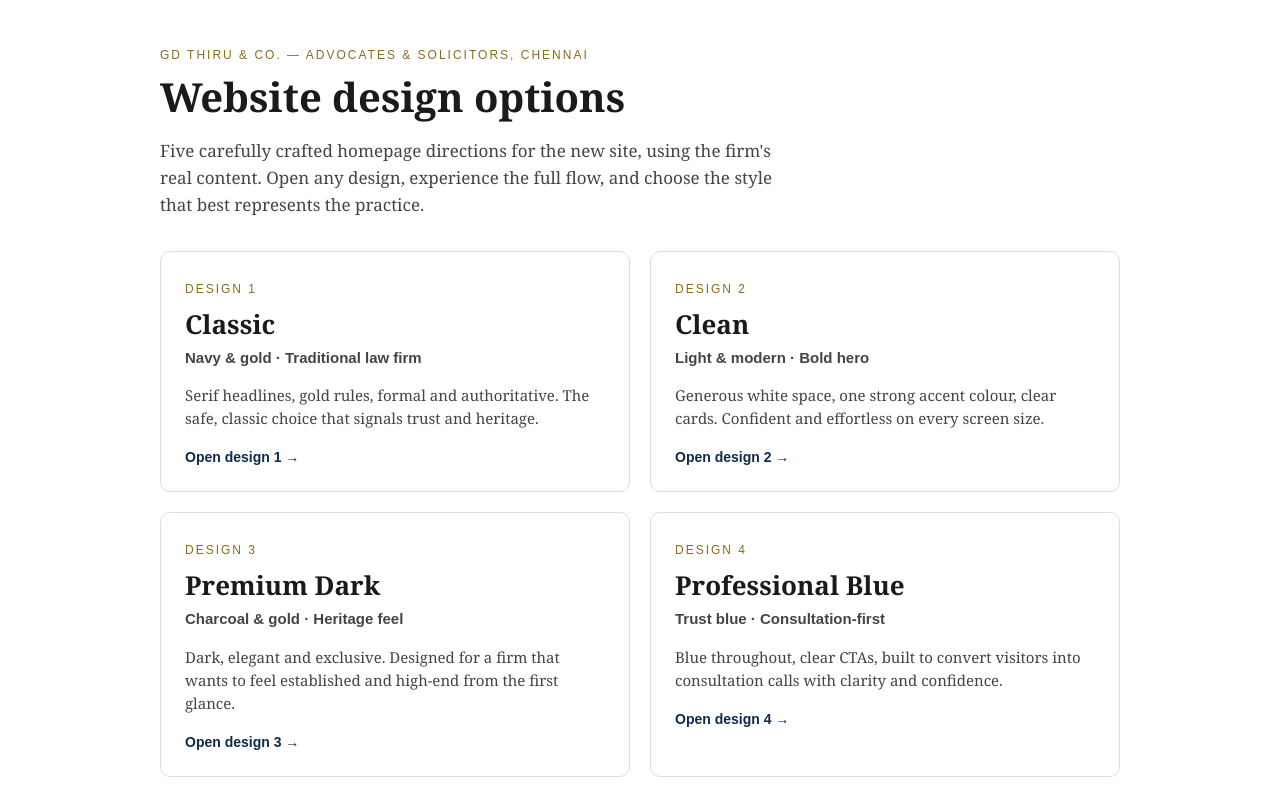
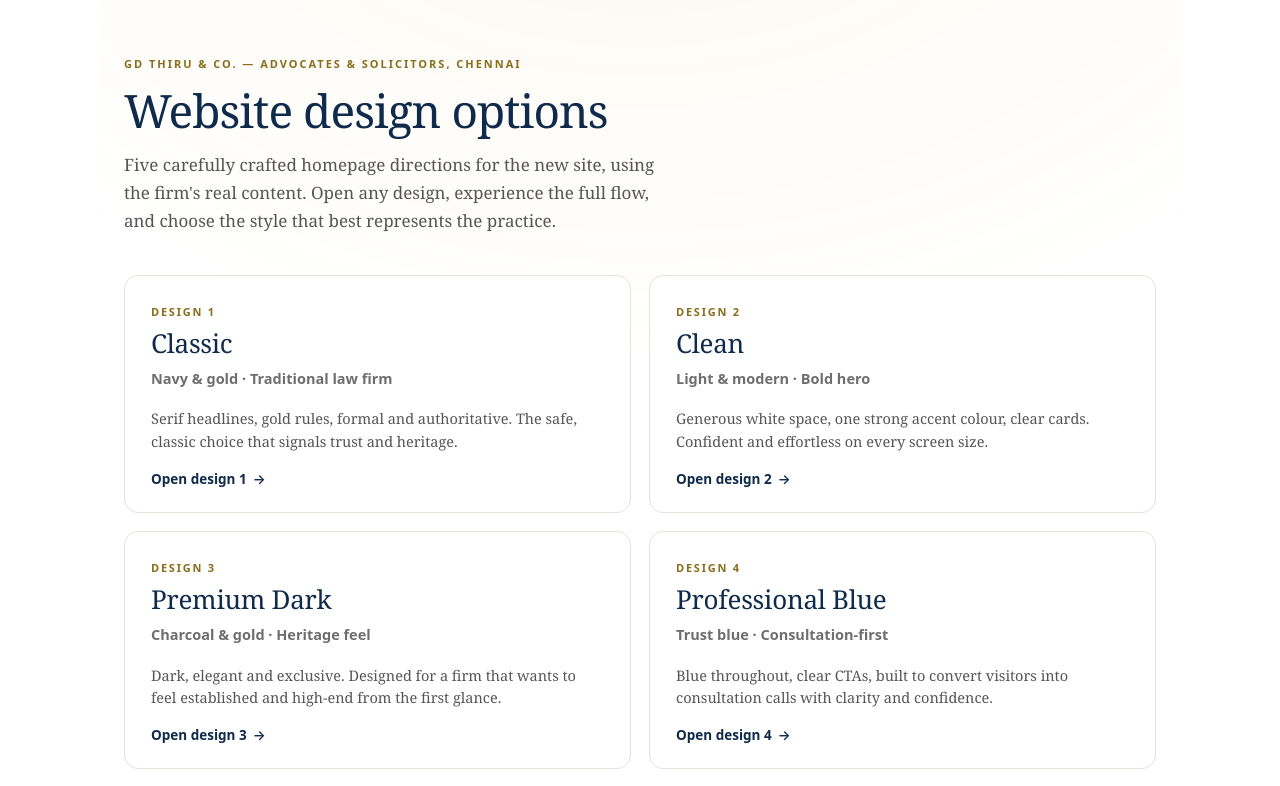
Before and after one commit to SanthoshKumar020/gdthiru-designs, a Next.js app: page / in a window 1280 px wide. Shown: the top 786 px of the page. Built offline with nearby package versions, Linux system fonts and the light colour scheme.

Commit message:
Polish: hub globals.css and design page stagger classes

```diff
--- a/app/globals.css
+++ b/app/globals.css
@@ -1,91 +1,182 @@
+:root {
+  --navy: #0f2a4a;
+  --gold: #c9a227;
+  --gold-light: #e8c766;
+  --gold-dark: #8a6d1b;
+  --ink: #1a1a1a;
+  --muted: #555;
+  --border: #e5e2db;
+  --bg-soft: #f8f6f1;
+}
+
+*,
+*::before,
+*::after {
+  box-sizing: border-box;
+}
+
+body {
+  margin: 0;
+  -webkit-font-smoothing: antialiased;
+  -moz-osx-font-smoothing: grayscale;
+}
+
 .hub {
   font-family: Georgia, "Times New Roman", serif;
-  max-width: 960px;
+  max-width: 1080px;
   margin: 0 auto;
-  padding: 48px 20px 64px;
-  color: #1a1a1a;
+  padding: 56px 24px 80px;
+  color: var(--ink);
+  min-height: 100vh;
+  background:
+    radial-gradient(ellipse 80% 50% at 50% -20%, rgba(201, 162, 39, 0.08), transparent),
+    #fff;
 }
+
 .hubEyebrow {
-  font-family: Arial, Helvetica, sans-serif;
-  font-size: 12px;
-  letter-spacing: 2px;
+  font-family: system-ui, -apple-system, "Segoe UI", Arial, sans-serif;
+  font-size: 11px;
+  font-weight: 600;
+  letter-spacing: 0.18em;
   text-transform: uppercase;
-  color: #8a6d1b;
-  margin: 0 0 12px;
+  color: var(--gold-dark);
+  margin: 0 0 14px;
 }
+
 .hub h1 {
-  font-size: 40px;
-  line-height: 1.15;
-  margin: 0 0 12px;
+  font-size: clamp(32px, 5vw, 46px);
+  line-height: 1.12;
+  margin: 0 0 14px;
+  color: var(--navy);
+  font-weight: 400;
+  letter-spacing: -0.02em;
 }
+
 .hubSub {
   font-size: 17px;
-  line-height: 1.6;
-  color: #444;
-  max-width: 640px;
+  line-height: 1.65;
+  color: var(--muted);
+  max-width: 560px;
+  margin: 0 0 8px;
 }
+
 .hubGrid {
   display: grid;
-  grid-template-columns: 1fr 1fr;
-  gap: 20px;
-  margin: 32px 0;
+  grid-template-columns: repeat(2, 1fr);
+  gap: 18px;
+  margin: 40px 0 36px;
 }
+
 .hubCard {
-  display: block;
-  border: 1px solid #ddd;
-  border-radius: 10px;
-  padding: 24px;
+  display: flex;
+  flex-direction: column;
+  border: 1px solid var(--border);
+  border-radius: 14px;
+  padding: 28px 26px 24px;
   color: inherit;
   text-decoration: none;
+  background: #fff;
+  transition:
+    border-color 0.3s ease,
+    box-shadow 0.35s cubic-bezier(0.22, 1, 0.36, 1),
+    transform 0.35s cubic-bezier(0.22, 1, 0.36, 1);
+  position: relative;
+  overflow: hidden;
 }
+
+.hubCard::before {
+  content: "";
+  position: absolute;
+  top: 0;
+  left: 0;
+  right: 0;
+  height: 3px;
+  background: linear-gradient(90deg, var(--navy), var(--gold));
+  opacity: 0;
+  transition: opacity 0.3s ease;
+}
+
 .hubCard:hover {
-  border-color: #0f2a4a;
+  border-color: rgba(15, 42, 74, 0.25);
+  box-shadow:
+    0 12px 40px rgba(15, 42, 74, 0.08),
+    0 4px 12px rgba(15, 42, 74, 0.04);
+  transform: translateY(-4px);
 }
+
+.hubCard:hover::before {
+  opacity: 1;
+}
+
 .hubNum {
-  font-family: Arial, Helvetica, sans-serif;
-  font-size: 12px;
-  letter-spacing: 2px;
+  font-family: system-ui, -apple-system, "Segoe UI", Arial, sans-serif;
+  font-size: 11px;
+  font-weight: 600;
+  letter-spacing: 0.16em;
   text-transform: uppercase;
-  color: #8a6d1b;
+  color: var(--gold-dark);
+  margin-bottom: 6px;
 }
+
 .hubCard h2 {
   font-size: 26px;
-  margin: 8px 0 4px;
+  margin: 0 0 6px;
+  color: var(--navy);
+  font-weight: 400;
+  letter-spacing: -0.01em;
 }
+
 .hubStyle {
-  font-family: Arial, Helvetica, sans-serif;
-  font-size: 14px;
-  color: #0f2a4a;
-  font-weight: bold;
-  margin: 0 0 8px;
+  font-family: system-ui, -apple-system, "Segoe UI", Arial, sans-serif;
+  font-size: 13px;
+  font-weight: 600;
+  color: var(--navy);
+  margin: 0 0 10px;
+  opacity: 0.85;
 }
+
 .hubCard p {
-  font-size: 15px;
+  font-size: 14.5px;
   line-height: 1.55;
-  color: #444;
+  color: var(--muted);
+  margin: 0 0 18px;
+  flex: 1;
 }
+
 .hubLink {
-  font-family: Arial, Helvetica, sans-serif;
-  font-size: 14px;
-  font-weight: bold;
-  color: #0f2a4a;
+  font-family: system-ui, -apple-system, "Segoe UI", Arial, sans-serif;
+  font-size: 13.5px;
+  font-weight: 600;
+  color: var(--navy);
+  display: inline-flex;
+  align-items: center;
+  gap: 6px;
+  transition: gap 0.25s ease;
 }
+
+.hubCard:hover .hubLink {
+  gap: 10px;
+}
+
 .hubNote {
-  font-family: Arial, Helvetica, sans-serif;
-  font-size: 13px;
-  line-height: 1.55;
-  color: #777;
-  border-top: 1px solid #eee;
-  padding-top: 16px;
+  font-family: system-ui, -apple-system, "Segoe UI", Arial, sans-serif;
+  font-size: 12.5px;
+  line-height: 1.6;
+  color: #888;
+  border-top: 1px solid var(--border);
+  padding-top: 20px;
+  max-width: 720px;
 }
-@media (max-width: 640px) {
+
+@media (max-width: 700px) {
   .hub {
-    padding: 32px 16px 48px;
-  }
-  .hub h1 {
-    font-size: 30px;
+    padding: 36px 18px 56px;
   }
   .hubGrid {
     grid-template-columns: 1fr;
+    gap: 14px;
+  }
+  .hubCard {
+    padding: 22px 20px;
   }
 }
```
